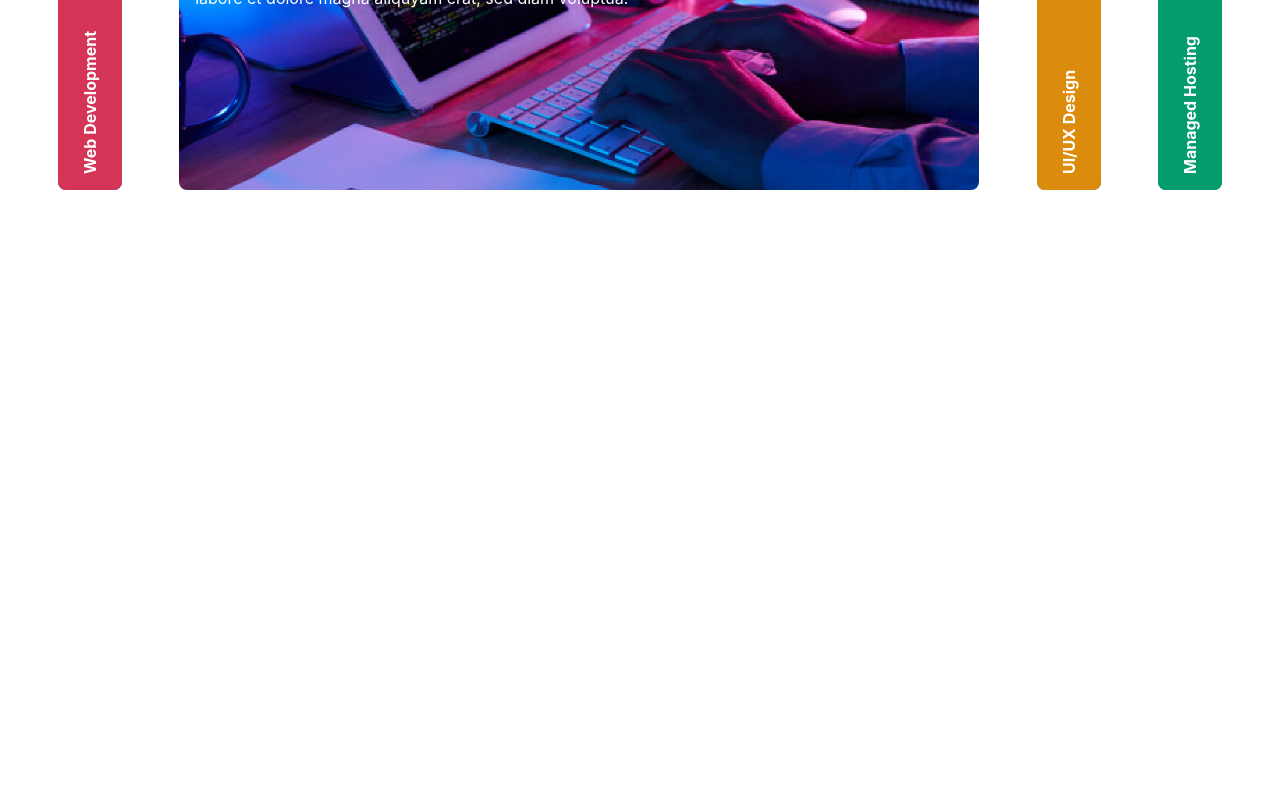
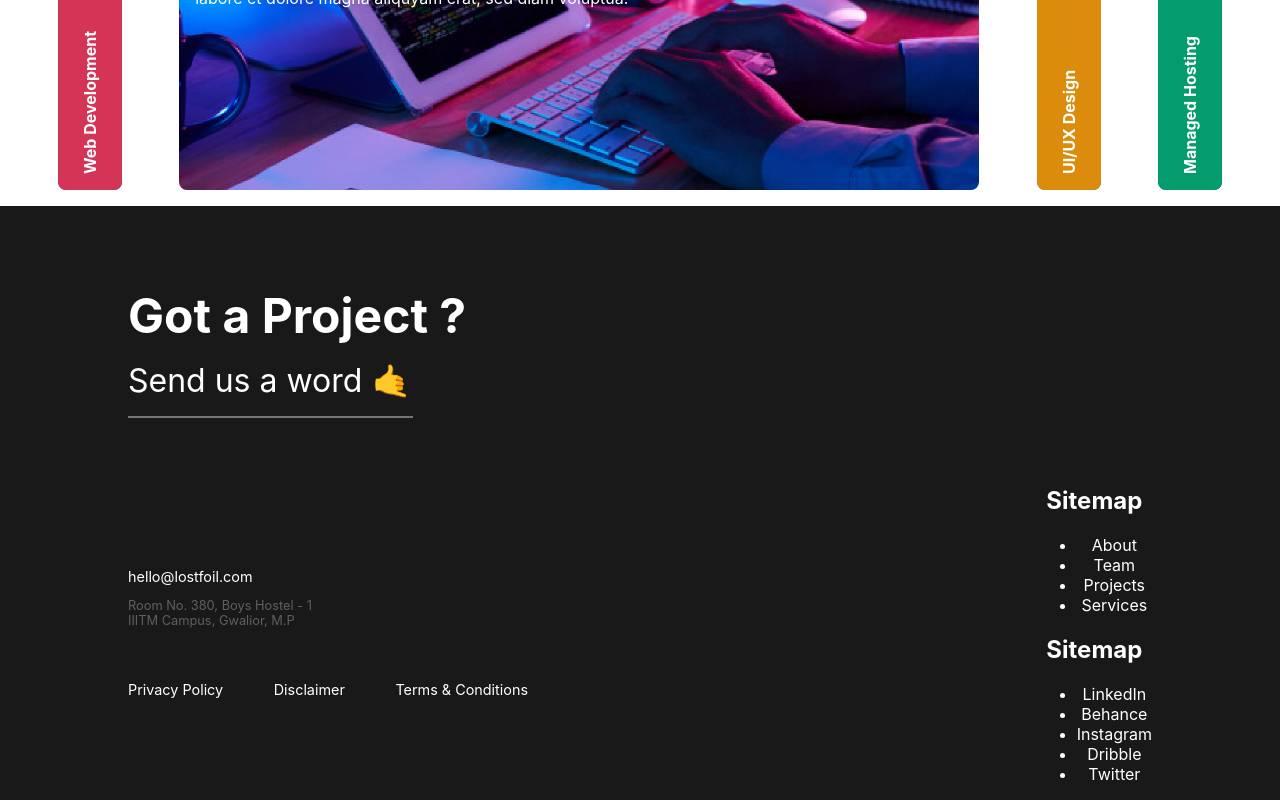
Before and after one commit to lostfoil/website, a React (Create React App) app: page / in a window 1280 px wide. Shown: the part 1103-1903 px from the top of the page. Before the commit the page ends 1309 px from the top, so only its background shows below. Built offline with nearby package versions, Linux system fonts and the light colour scheme.

Commit message:
pre pull commit

```diff
--- /dev/null
+++ b/src/components/footer/Footer.tsx
@@ -0,0 +1,57 @@
+import React from "react";
+import styles from "./footer.module.css";
+
+const Footer = () => {
+  return (
+    <div className={styles.footer_parent}>
+      <div className={styles.upper}>
+        <span className={styles.ques}>
+          <h1 className={styles.h1}>Got a Project ?</h1>
+          <p className={styles.p}>
+            Send us a word <span role="img">🤙</span>
+            <br />
+            <hr className={styles.p_hr} />
+          </p>
+        </span>
+      </div>
+      <div className={styles.lower}>
+        <span className={styles.lower_left}>
+          <a className={styles.mail} href="mailto:hello@lostfoil.com">
+            hello@lostfoil.com
+          </a>
+          <p className={styles.address}>
+            Room No. 380, Boys Hostel - 1<br />
+            IIITM Campus, Gwalior, M.P
+          </p>
+          <ul className={styles.lower_left_ul}>
+            <li className={styles.lower_left_li}>Privacy Policy</li>
+            <li className={styles.lower_left_li}>Disclaimer</li>
+            <li className={styles.lower_left_li}>Terms & Conditions</li>
+          </ul>
+        </span>
+        <span className={styles.lower_right}>
+          <span className={styles.lower_right_upper}>
+            <h2 className={styles.sitemap}>Sitemap</h2>
+            <ul>
+              <li>About</li>
+              <li>Team</li>
+              <li>Projects</li>
+              <li>Services</li>
+            </ul>
+          </span>
+          <span className={styles.lower_right_upper}>
+            <h2 className={styles.sitemap}>Sitemap</h2>
+            <ul>
+              <li>LinkedIn</li>
+              <li>Behance</li>
+              <li>Instagram</li>
+              <li>Dribble</li>
+              <li>Twitter</li>
+            </ul>
+          </span>
+        </span>
+      </div>
+    </div>
+  );
+};
+export default Footer;
--- /dev/null
+++ b/src/components/footer/footer.module.css
@@ -0,0 +1,75 @@
+.footer_parent {
+  width: 100%;
+  display: flex;
+  flex-direction: column;
+  justify-content: center;
+  align-items: center;
+  align-content: center;
+  background-color: #191919;
+  color: white;
+}
+.upper {
+  width: 80%;
+  display: flex;
+  flex-direction: row;
+  justify-content: flex-start;
+  align-content: center;
+  align-items: center;
+}
+.ques {
+  display: flex;
+  flex-direction: column;
+  justify-content: center;
+  align-content: center;
+  align-items: center;
+  margin-top: 3rem;
+}
+.h1 {
+  font-size: 3rem;
+  margin-bottom: 0px;
+  align-self: flex-start;
+}
+.p {
+  font-size: 2rem;
+  align-self: flex-start;
+  margin-top: 1rem;
+}
+.p_hr {
+  width: 100%;
+  height: 0px;
+  border: 0.05rem solid white;
+  background-color: white;
+  opacity: 0.4;
+}
+.lower {
+  width: 80%;
+  display: flex;
+  flex-direction: row;
+  justify-content: space-between;
+}
+.lower_left {
+  display: flex;
+  flex-direction: column;
+  justify-content: center;
+  align-content: center;
+  align-items: flex-start;
+}
+.address {
+  text-align: left;
+  opacity: 0.3;
+  font-size: 0.8rem;
+}
+.lower_left_ul {
+  list-style: none;
+  display: flex;
+  flex-direction: row;
+  justify-content: space-between;
+  margin: 0px;
+  padding: 0px;
+  width: 25rem;
+  margin-top: 2.5rem;
+}
+.mail,
+.lower_left_li {
+  font-size: 0.9rem;
+}
--- a/src/index.css
+++ b/src/index.css
@@ -5,12 +5,17 @@ body {
     sans-serif;
   -webkit-font-smoothing: antialiased;
   -moz-osx-font-smoothing: grayscale;
+  width: 100%;
   overflow-x: hidden;
 }
 
 code {
   font-family: source-code-pro, Menlo, Monaco, Consolas, "Courier New",
     monospace;
+}
+a {
+  text-decoration: none;
+  color: inherit;
 }
 
 @media (max-width: 1920px) {
--- a/src/views/home/home.tsx
+++ b/src/views/home/home.tsx
@@ -4,12 +4,14 @@ import styles from "./home.module.css";
 
 import Hero from "../../components/hero/Hero";
 import Services from "../../components/services/services";
+import Footer from "../../components/footer/Footer";
 
 const Home = () => {
   return (
     <div className={styles.home}>
       <Hero />
       <Services />
+      <Footer />
     </div>
   );
 };
```
Also changed, not shown: 1 other file (tests, documents, lock files or other folders).
